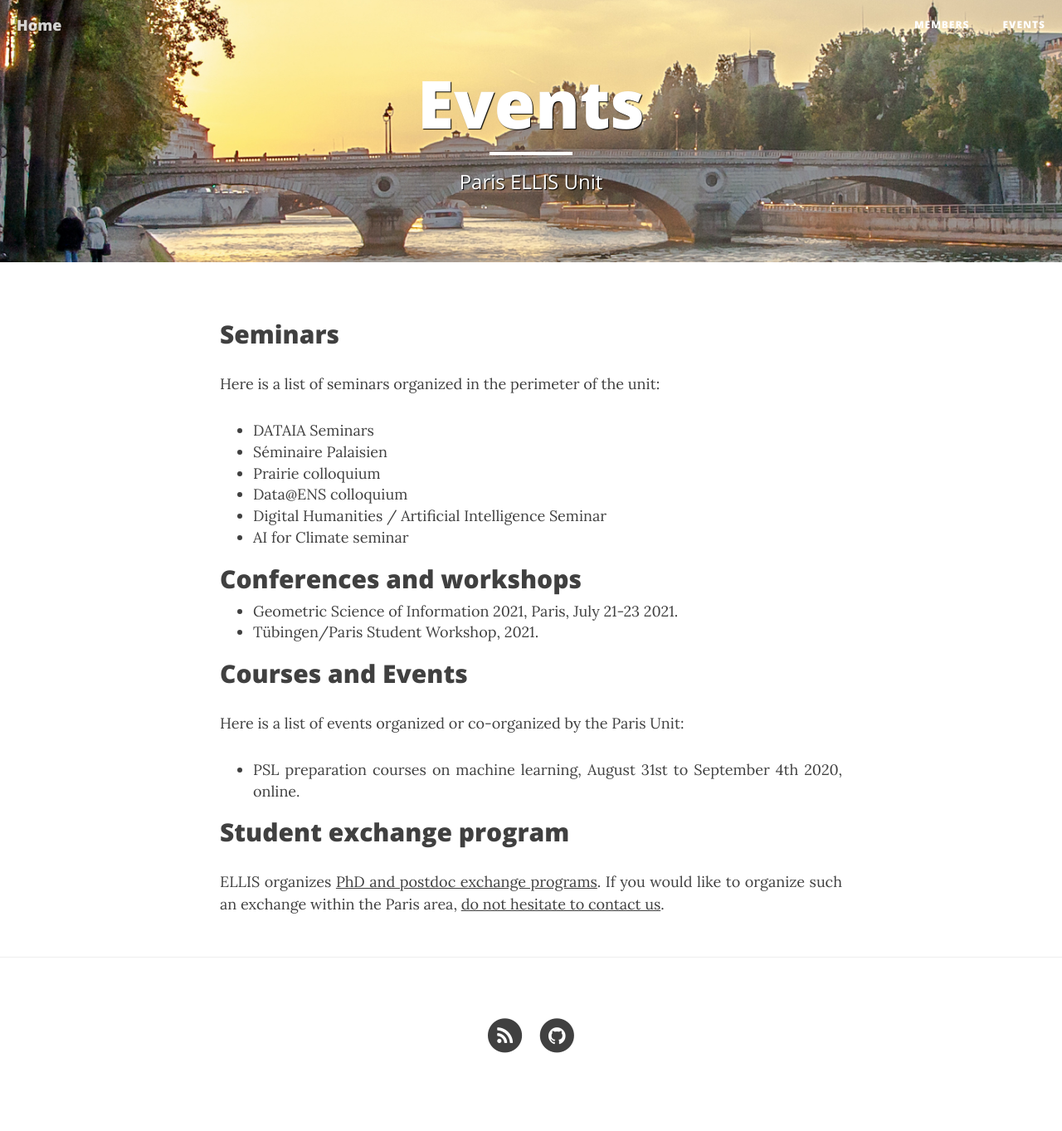
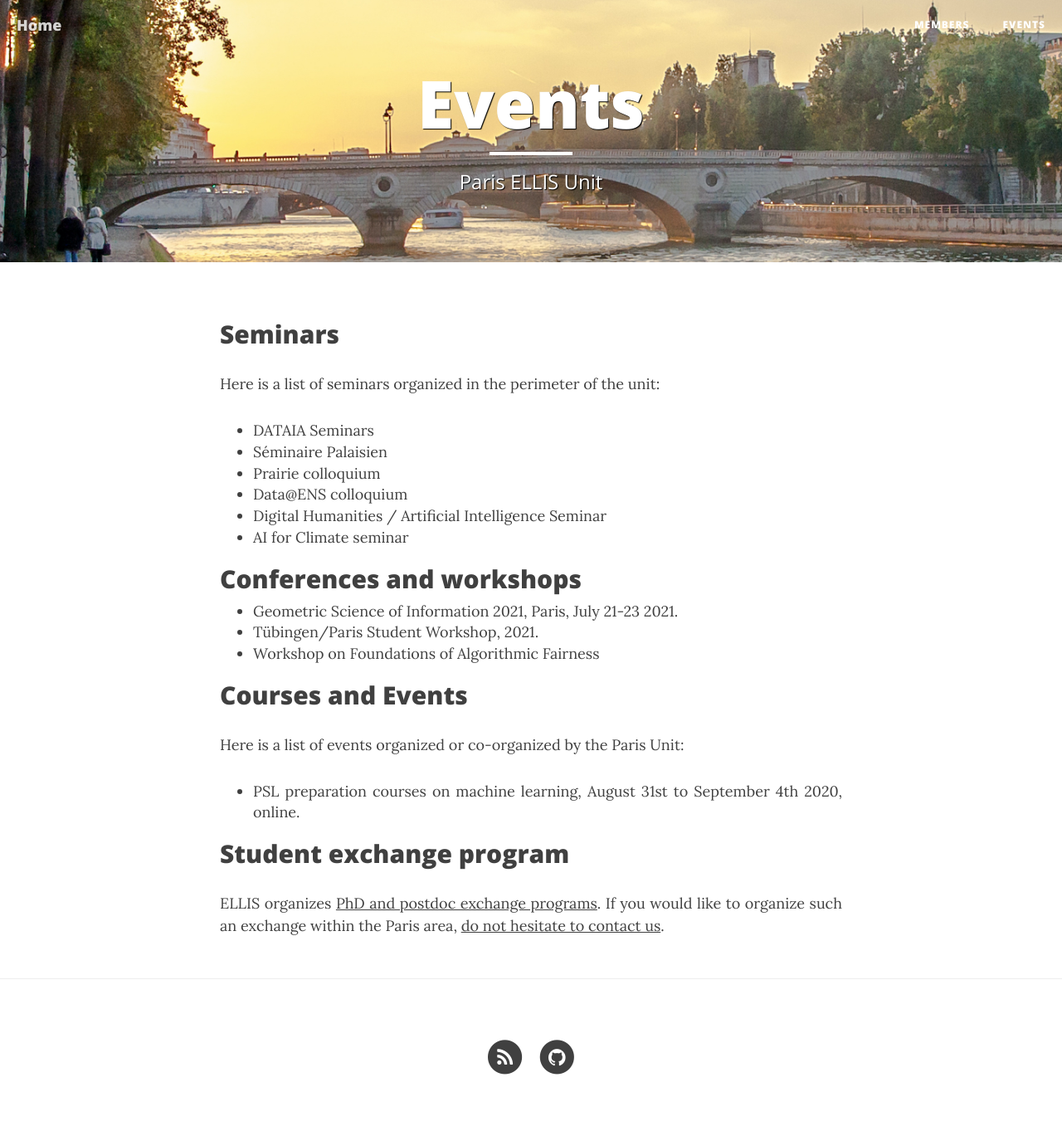
Before and after one commit to ellis-paris/ellis-paris.github.io, a Jekyll site: the page built from events.md, in a window 1280 px wide. Shown: the whole page at 83% size. Built offline with Jekyll 4.4.1, drawn with Linux system fonts in a browser that asks for light colours; nearby versions of some CDN libraries; before the commit the page ends 1337 px from its top, so only the background shows below that.

Commit message:
Update events.md

```diff
--- a/events.md
+++ b/events.md
@@ -21,6 +21,7 @@ Conferences and workshops
 
 - [Geometric Science of Information 2021](https://www.see.asso.fr/en/GSI2021), Paris, July 21-23 2021.
 - [Tübingen/Paris Student Workshop](), 2021.
+- [Workshop on Foundations of Algorithmic Fairness](https://sites.google.com/view/faf-workshop)
 
 Courses and Events
 ---
```
